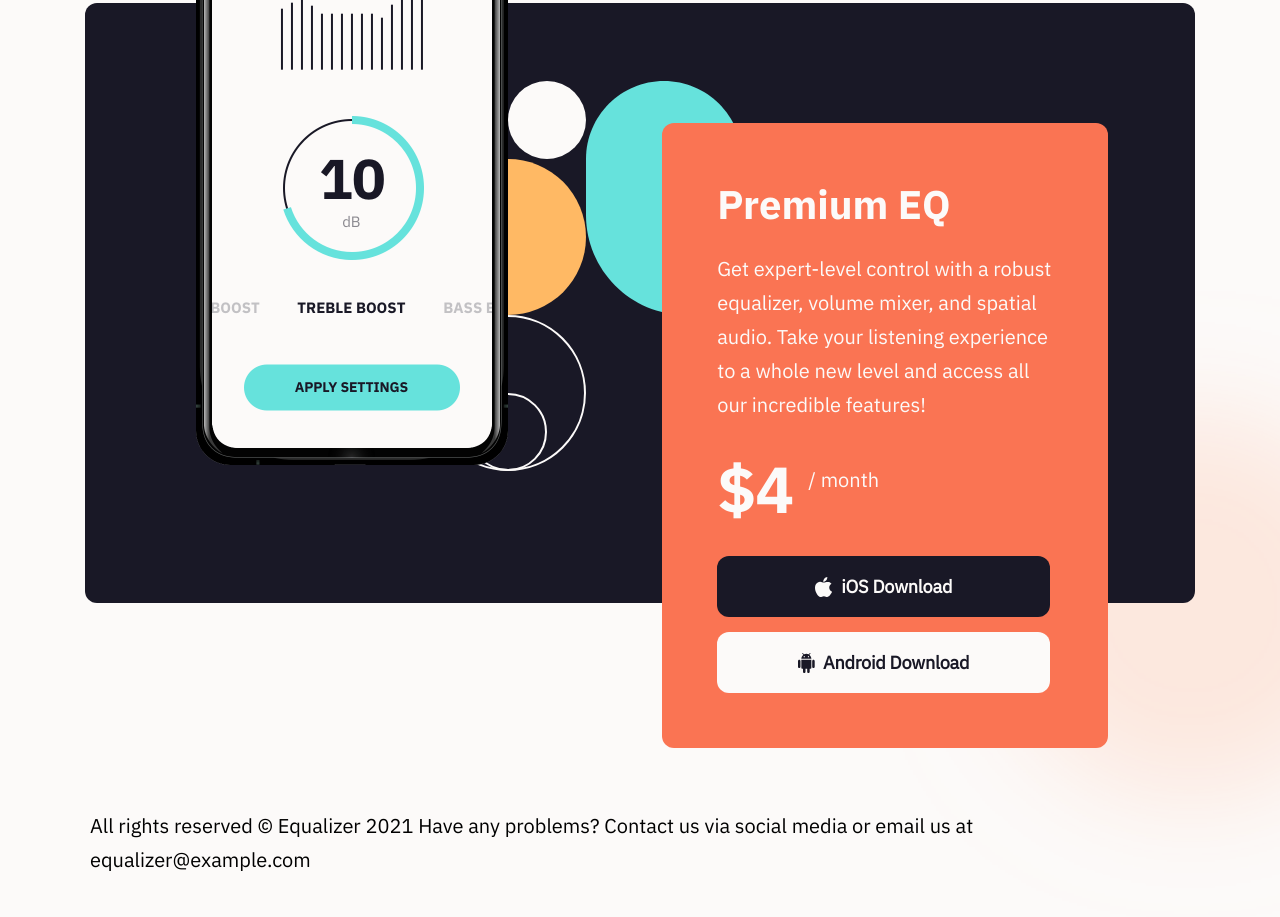
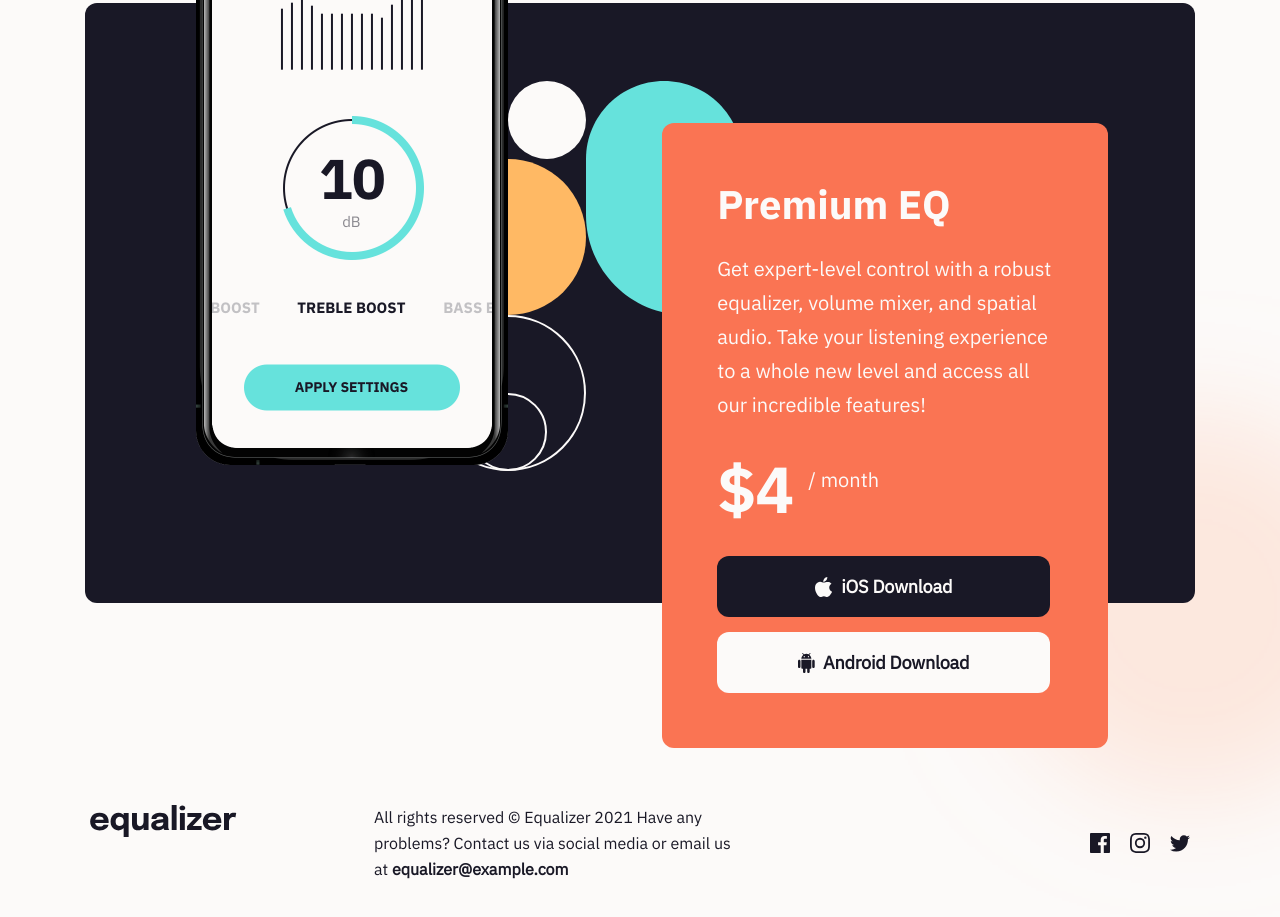
Before and after one commit to danielex1999/Challenge-newbie22, a website: page index.html in a window 1280 px wide. Shown: the part 859-1776 px from the top of the page. Drawn offline with Linux system fonts and the light colour scheme.

Commit message:
Added changes Footer

```diff
--- a/index.html
+++ b/index.html
@@ -54,17 +54,28 @@
   </section>
   <footer>
     <div id="footer-left">
+      <img id="equalizer-logo-footer" src="starter-code/assets/logo.svg" alt="equalizer-footer">
       <p>All rights reserved © Equalizer 2021
         Have any problems? Contact us via social media or email us at <span>equalizer@example.com</span></p>
     </div>
     <div id="footer-right">
-
+      <svg width="20" height="20" xmlns="http://www.w3.org/2000/svg">
+        <path
+          d="M18.896 0H1.104C.494 0 0 .494 0 1.104v17.793C0 19.506.494 20 1.104 20h9.58v-7.745H8.076V9.237h2.606V7.01c0-2.583 1.578-3.99 3.883-3.99 1.104 0 2.052.082 2.329.119v2.7h-1.598c-1.254 0-1.496.597-1.496 1.47v1.928h2.989l-.39 3.018h-2.6V20h5.098c.608 0 1.102-.494 1.102-1.104V1.104C20 .494 19.506 0 18.896 0Z" />
+      </svg>
+      <svg width="20" height="20" xmlns="http://www.w3.org/2000/svg">
+        <path
+          d="M10 1.802c2.67 0 2.987.01 4.042.059 2.71.123 3.975 1.409 4.099 4.099.048 1.054.057 1.37.057 4.04 0 2.672-.01 2.988-.057 4.042-.124 2.687-1.387 3.975-4.1 4.099-1.054.048-1.37.058-4.041.058-2.67 0-2.987-.01-4.04-.058-2.718-.124-3.977-1.416-4.1-4.1-.048-1.054-.058-1.37-.058-4.041 0-2.67.01-2.986.058-4.04.124-2.69 1.387-3.977 4.1-4.1 1.054-.048 1.37-.058 4.04-.058ZM10 0C7.284 0 6.944.012 5.877.06 2.246.227.227 2.242.061 5.877.01 6.944 0 7.284 0 10s.012 3.057.06 4.123c.167 3.632 2.182 5.65 5.817 5.817 1.067.048 1.407.06 4.123.06s3.057-.012 4.123-.06c3.629-.167 5.652-2.182 5.816-5.817.05-1.066.061-1.407.061-4.123s-.012-3.056-.06-4.122C19.777 2.249 17.76.228 14.124.06 13.057.01 12.716 0 10 0Zm0 4.865a5.135 5.135 0 1 0 0 10.27 5.135 5.135 0 0 0 0-10.27Zm0 8.468a3.333 3.333 0 1 1 0-6.666 3.333 3.333 0 0 1 0 6.666Zm5.338-9.87a1.2 1.2 0 1 0 0 2.4 1.2 1.2 0 0 0 0-2.4Z" />
+      </svg>
+      <svg width="20" height="17" xmlns="http://www.w3.org/2000/svg">
+        <path
+          d="M20 2.172a8.192 8.192 0 0 1-2.357.646 4.11 4.11 0 0 0 1.805-2.27 8.22 8.22 0 0 1-2.606.996A4.096 4.096 0 0 0 13.847.248c-2.65 0-4.596 2.472-3.998 5.037A11.648 11.648 0 0 1 1.392 1a4.109 4.109 0 0 0 1.27 5.478 4.086 4.086 0 0 1-1.858-.513c-.045 1.9 1.318 3.679 3.291 4.075a4.113 4.113 0 0 1-1.853.07 4.106 4.106 0 0 0 3.833 2.849A8.25 8.25 0 0 1 0 14.658a11.616 11.616 0 0 0 6.29 1.843c7.618 0 11.923-6.434 11.663-12.205A8.354 8.354 0 0 0 20 2.172Z" />
+      </svg>
     </div>
 
   </footer>
+
   <img src="starter-code/assets/bg-pattern-1.svg" alt="bg-pattern-1" id="bg-pattern-1">
-
-
 
 </body>
 
--- a/scss/index.scss
+++ b/scss/index.scss
@@ -251,6 +251,45 @@ footer {
     margin-top: 110px;
     width: 1100px;
     display: flex;
-    justify-content: center;
+    justify-content: space-between;
     align-items: center;
+
+    #footer-left {
+        display: flex;
+        justify-content: space-between;
+        align-items: flex-start;
+        width: 650px;
+
+        p {
+            width: 366px;
+            color: #191826;
+            font-size: 16px;
+            font-family: 'IBM Plex Sans Reg';
+            font-style: normal;
+            font-weight: 400;
+            line-height: 26px;
+
+            span {
+                font-weight: 700;
+            }
+        }
+
+    }
+
+    #footer-right {
+        width: 100px;
+        height: 20px;
+        justify-content: space-between;
+        align-items: center;
+        display: flex;
+
+        svg {
+            cursor: pointer;
+            fill: #191826;
+        }
+
+        svg:hover {
+            fill: #FA7453;
+        }
+    }
 }
```
Also changed, not shown: scss/index.css.
